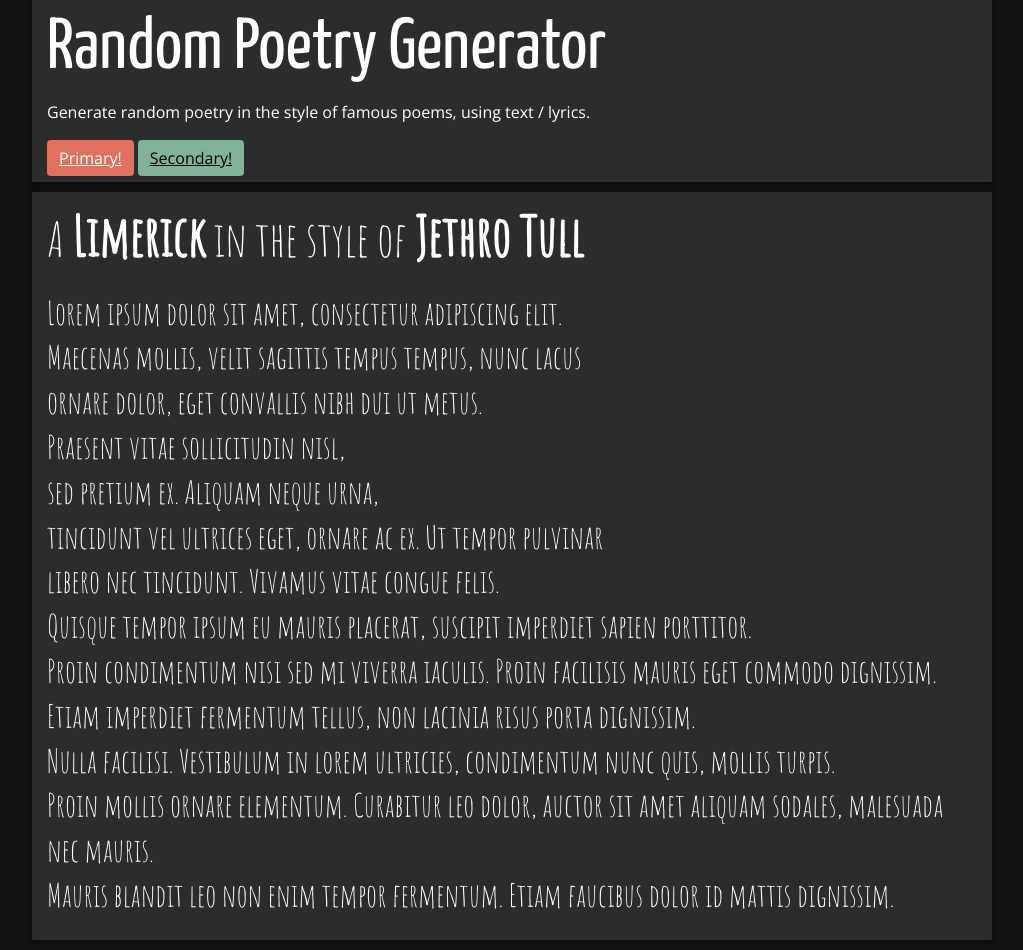
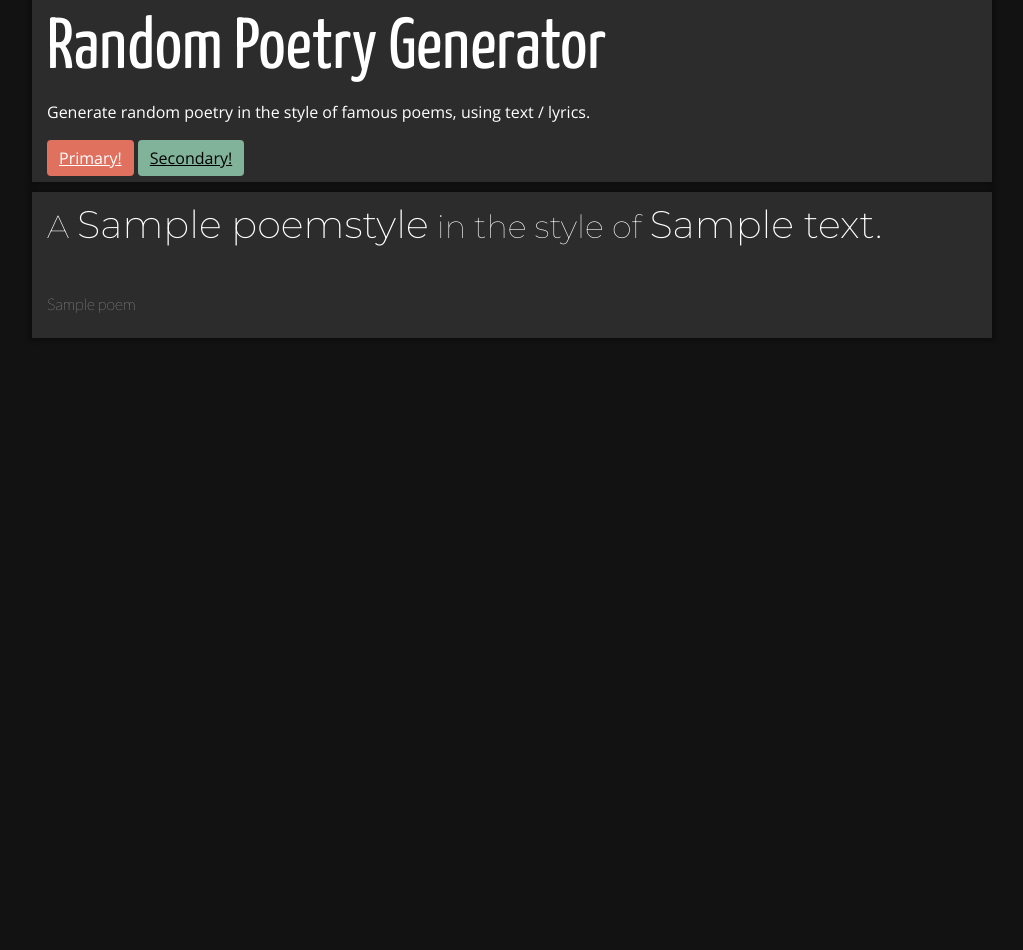
Before and after one commit to bjrnwnklr/random-poetry, a Flask app: template app/templates/generate.html in a window 1280 px wide. Shown: the whole page, without its empty margins (128-1151 px from the left). After the commit the page ends 338 px from the top, so only its background shows below. Run offline with Flask 2, Linux system fonts and the light colour scheme; the template is opened without the code that fills it: most values are stand-ins (such as "Sample title", 1, 10 or a date in 2020); parts of the project's set-up code (start-up, migrations or seed data) failed here and were passed over.

Commit message:
flask random poetry working

```diff
--- a/app/__init__.py
+++ b/app/__init__.py
@@ -3,7 +3,8 @@
 
 app = Flask(__name__)
 
-from app import routes
-
 pfr = PoemFormRegistry.from_json('poemforms.json')
 cr = CorpusRegistry()
+
+# this has to be at the bottom to avoid circular references
+from app import routes
--- a/app/routes.py
+++ b/app/routes.py
@@ -1,12 +1,18 @@
-from app import app
-from randompoetry import Poem, PoemFormRegistry, Corpus, CorpusRegistry
+from app import app, pfr, cr
+from randompoetry import Poem
 import random
+from flask import render_template
+
 
 @app.route('/')
 @app.route('/index')
 def index():
-    return "Hello world!"
 
     # randomly select a style and text source
-    poemstyle = random.choice(pfr.poemforms)
-    textcorpus = random.choice(cr.registry)
+    poemstyle = random.choice(list(pfr.poemforms.keys()))
+    textcorpus = random.choice(list(cr.registry.keys()))
+
+    # generate a random poem
+    poem = Poem(cr.registry[textcorpus], pfr.poemforms[poemstyle])
+
+    return render_template('generate.html', poem=poem.generate_poem(), poemstyle=poemstyle, textcorpus=textcorpus)
--- a/app/static/css/style.css
+++ b/app/static/style.css
@@ -70,22 +70,23 @@
 }
 
 .poemheader {
-    font-family: 'Amatic SC', cursive;
-    font-size: 3rem;
-    font-weight: 400;
+    font-family: 'Montserrat', sans-serif;
+    font-size: 2rem;
+    font-weight: 100;
     line-height: 1.4;
 }
 
 .poemaccent {
-    font-size: 3.4rem;
-    font-weight: 600;
+    font-size: 2.4rem;
+    font-weight: 200;
 }
 
 .poemtext {
-    font-family: 'Amatic SC', cursive;
-    font-size: 2rem;
-    font-weight: 340;
-    line-height: 1.4;
+    font-family: 'Lato', sans-serif;
+    font-size: 1rem;
+    font-weight: 100;
+    line-height: 1.5;
+    white-space: pre-line;
 }
 
 
--- a/app/templates/generate.html
+++ b/app/templates/generate.html
@@ -5,9 +5,9 @@
     <meta http-equiv="X-UA-Compatible" content="IE=edge">
     <meta name="viewport" content="width=device-width, initial-scale=1.0">
     <link rel="preconnect" href="https://fonts.gstatic.com">
-    <link href="https://fonts.googleapis.com/css2?family=Open+Sans&family=Yanone+Kaffeesatz:wght@200..400&family=Amatic+SC&display=swap" rel="stylesheet">
-    <link rel="stylesheet" href="css/style.css" />
-    <title>Test</title>
+    <link href="https://fonts.googleapis.com/css2?family=Open+Sans&family=Yanone+Kaffeesatz:wght@200..400&family=Lato:wght@100..400&family=Montserrat:wght@100.400&display=swap" rel="stylesheet">
+    <link rel="stylesheet" href="static/style.css" />
+    <title>A {{ poemstyle }} in the style of {{ textcorpus }}</title>
 </head>
 <body>
     <section>
@@ -25,22 +25,10 @@
 
     <section>
     <div class="container">
-        <p class="poemheader">A <span class="poemaccent">Limerick</span> in the style of <span class="poemaccent">Jethro Tull</span></p>
+        <p class="poemheader">A <span class="poemaccent">{{ poemstyle }}</span> in the style of <span class="poemaccent">{{ textcorpus }}</span></p>
         <div>
             <p class="poemtext">
-                Lorem ipsum dolor sit amet, consectetur adipiscing elit. <br>
-                Maecenas mollis, velit sagittis tempus tempus, nunc lacus <br>
-                ornare dolor, eget convallis nibh dui ut metus. <br>
-                Praesent vitae sollicitudin nisl, <br>
-                sed pretium ex. Aliquam neque urna, <br>
-                tincidunt vel ultrices eget, ornare ac ex. Ut tempor pulvinar <br>
-                libero nec tincidunt. Vivamus vitae congue felis. <br>
-                Quisque tempor ipsum eu mauris placerat, suscipit imperdiet sapien porttitor. <br>
-                Proin condimentum nisi sed mi viverra iaculis. Proin facilisis mauris eget commodo dignissim. <br>
-                Etiam imperdiet fermentum tellus, non lacinia risus porta dignissim. <br>
-                Nulla facilisi. Vestibulum in lorem ultricies, condimentum nunc quis, mollis turpis. <br>
-                Proin mollis ornare elementum. Curabitur leo dolor, auctor sit amet aliquam sodales, malesuada nec mauris. <br>
-                Mauris blandit leo non enim tempor fermentum. Etiam faucibus dolor id mattis dignissim. <br>
+                {{ poem }}
             </p>
         </div>
     </div>
--- a/flaskpoetry.py
+++ /dev/null
@@ -1 +0,0 @@
-from app import app
--- a/requirements.txt
+++ b/requirements.txt
@@ -1,3 +1,5 @@
+# Editable Git install with no remote (app==0.0.0)
+-e d:\python\nltk\random-poetry
 argon2-cffi==20.1.0
 async-generator==1.10
 attrs==20.3.0
@@ -44,6 +46,7 @@
 pyparsing==2.4.7
 pyrsistent==0.17.3
 python-dateutil==2.8.1
+python-dotenv==0.15.0
 pywin32==300
 pywinpty==0.5.7
 pyzmq==22.0.3
```
Also changed, not shown: setup.py (added, +10 -0 lines).
